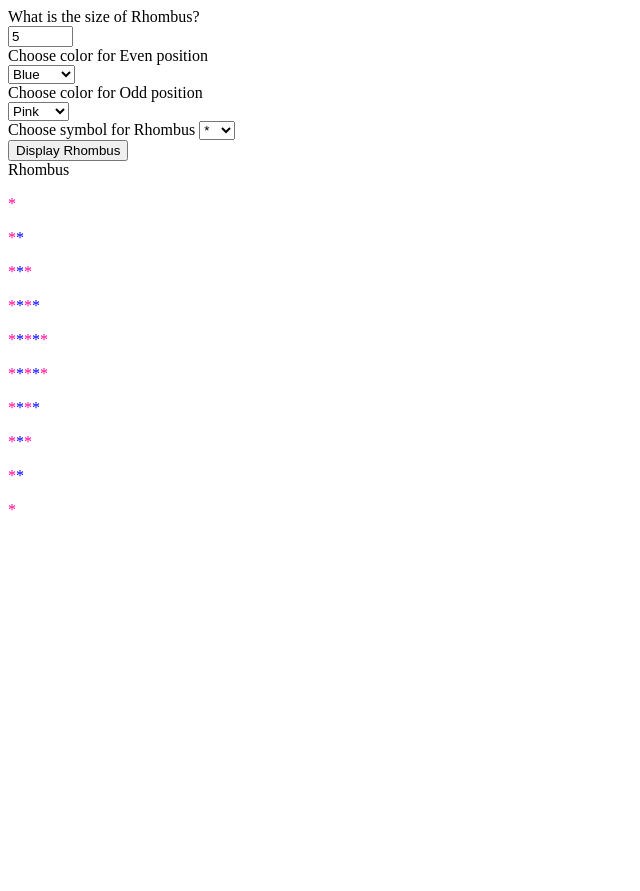
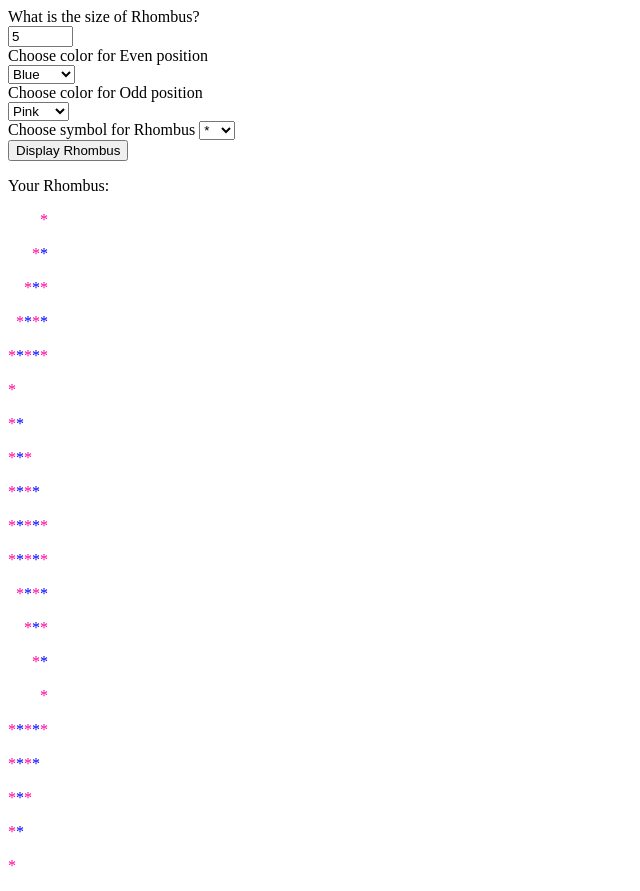
Before and after one commit to tr-dev-bc/dev109, a plain HTML site: page a3/index.html in a window 1280 px wide. Both pictures are taken after a click on the button "Display Rhombus". Shown: the whole page, without its empty margins (0-640 px from the left). Before the commit the page ends 800 px from the top, so only its background shows below. Drawn offline with Linux system fonts and the light colour scheme.

Commit message:
added mirrored upLeft and downLeft function

```diff
--- a/a3/index.html
+++ b/a3/index.html
@@ -37,7 +37,8 @@
         document.getElementById('symbol').value
     );">Display Rhombus</button>
 
-    <div id="upLeft">Rhombus</div>
+    <p>Your Rhombus:</p>
+    <div id="upLeft"></div>
     <div id="upRight"></div>
     <div id="downLeft"></div>
     <div id="downRight"></div>
--- a/a3/rhombus.js
+++ b/a3/rhombus.js
@@ -4,15 +4,15 @@
 // var symbol ="*";
 
 function createRhombus(pHeight, pColorEven, pColorOdd, pSymbol) {
-    // Function 1 Defined Below
     upRight(pHeight, pColorEven, pColorOdd, pSymbol);
-    // Function 2 Defined Below
     downRight(pHeight, pColorEven, pColorOdd, pSymbol);
+    upLeft(pHeight, pColorEven, pColorOdd, pSymbol);
+    downLeft(pHeight, pColorEven, pColorOdd, pSymbol);
 }
 
-// Function 1
+// Function 1: Changed guide use of var to let
 function upRight(pHeight, pColorEven, pColorOdd, pSymbol) {
-    var rLine = "";
+    let rLine = "";
     for (i = 0; i < pHeight; i++) {
         rLine += "<p>";
         // Create each line on the Rhombus
@@ -32,9 +32,9 @@ function upRight(pHeight, pColorEven, pColorOdd, pSymbol) {
     document.getElementById("upRight").innerHTML = rLine;
 }
 
-// Function 2
+// Function 2: Changed guide use of var to let
 function downRight(pHeight, pColorEven, pColorOdd, pSymbol) {
-    var rLine = "";
+    let rLine = "";
     for (i = pHeight; i > 0; i--) {
         rLine += "<p>";
         // Create each line on the Rhombus
@@ -53,3 +53,45 @@ function downRight(pHeight, pColorEven, pColorOdd, pSymbol) {
     }
     document.getElementById("downRight").innerHTML = rLine;
 }
+
+// Function 3
+function upLeft(pHeight, pColorEven, pColorOdd, pSymbol) {
+    let rLine = "";
+    for (let i = 0; i < pHeight; i++) {
+        rLine += "<p>";
+        // Add spaces for left alignment
+        for (let s = pHeight - i - 1; s > 0; s--) {
+            rLine += "&nbsp;&nbsp;";
+        }
+        for (let j = 0; j <= i; j++) {
+            if (j % 2) {
+                rLine += "<span style='color:" + pColorEven + ";'>" + pSymbol + "</span>";
+            } else {
+                rLine += "<span style='color:" + pColorOdd + ";'>" + pSymbol + "</span>";
+            }
+        }
+        rLine += "</p>";
+    }
+    document.getElementById("upLeft").innerHTML = rLine;
+}
+
+// Function 4
+function downLeft(pHeight, pColorEven, pColorOdd, pSymbol) {
+    let rLine = "";
+    for (let i = pHeight; i > 0; i--) {
+        rLine += "<p>";
+        // Add spaces for left alignment
+        for (let s = pHeight - i; s > 0; s--) {
+            rLine += "&nbsp;&nbsp;";
+        }
+        for (let j = 0; j < i; j++) {
+            if (j % 2) {
+                rLine += "<span style='color:" + pColorEven + ";'>" + pSymbol + "</span>";
+            } else {
+                rLine += "<span style='color:" + pColorOdd + ";'>" + pSymbol + "</span>";
+            }
+        }
+        rLine += "</p>";
+    }
+    document.getElementById("downLeft").innerHTML = rLine;
+}
```
